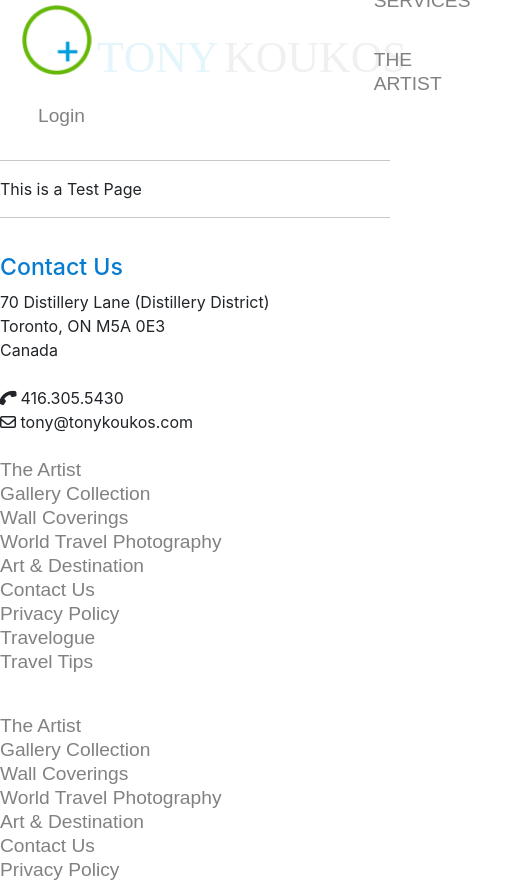
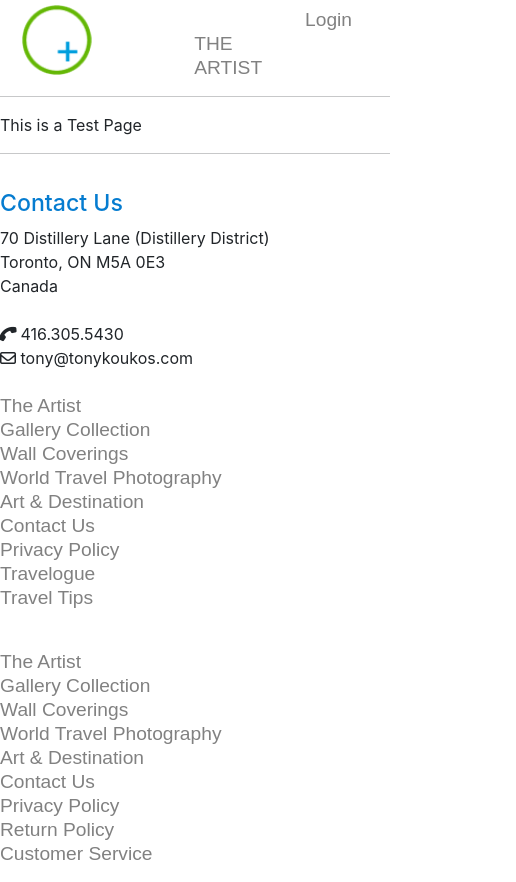
Before and after one commit to daze77/TKReactApp, a React (Create React App) app in the folder client/: page /TestPage in a window 390 px wide. Shown: the top 882 px of the page, 516 px wide, since content can reach past the window. Built offline with nearby package versions, Linux system fonts and the light colour scheme; a web font is replaced by a local one.

Commit message:
overhauled the menu working from a mobile frist approach.  new submenu added working on submenu expansion next

```diff
--- a/client/public/index.html
+++ b/client/public/index.html
@@ -10,7 +10,7 @@
       content="Web site created using create-react-app"
     />
 
-    <link href="https://cdn.jsdelivr.net/npm/bootstrap@5.0.0-beta3/dist/css/bootstrap.min.css" rel="stylesheet" integrity="sha384-eOJMYsd53ii+scO/bJGFsiCZc+5NDVN2yr8+0RDqr0Ql0h+rP48ckxlpbzKgwra6" crossorigin="anonymous">
+    <link href="https://cdn.jsdelivr.net/npm/bootstrap@5.0.1/dist/css/bootstrap.min.css" rel="stylesheet" integrity="sha384-+0n0xVW2eSR5OomGNYDnhzAbDsOXxcvSN1TPprVMTNDbiYZCxYbOOl7+AMvyTG2x" crossorigin="anonymous">
     <link rel="apple-touch-icon" href="%PUBLIC_URL%/logo192.png" />
     <!--
       manifest.json provides metadata used when your web app is installed on a
@@ -47,7 +47,7 @@
       To create a production bundle, use `npm run build` or `yarn build`.
     -->
 
-    <script src="https://cdn.jsdelivr.net/npm/bootstrap@5.0.0-beta3/dist/js/bootstrap.bundle.min.js" integrity="sha384-JEW9xMcG8R+pH31jmWH6WWP0WintQrMb4s7ZOdauHnUtxwoG2vI5DkLtS3qm9Ekf" crossorigin="anonymous"></script>
+    <script src="https://cdn.jsdelivr.net/npm/bootstrap@5.0.1/dist/js/bootstrap.bundle.min.js" integrity="sha384-gtEjrD/SeCtmISkJkNUaaKMoLD0//ElJ19smozuHV6z3Iehds+3Ulb9Bn9Plx0x4" crossorigin="anonymous"></script>
     <!-- <script src="./TKAnimation.js"></script> -->
 
 
--- /dev/null
+++ b/client/src/components/Logo/Logo2Symbol.js
@@ -0,0 +1,99 @@
+import React, {useEffect} from 'react'
+
+import anime from 'animejs'
+
+import './Logo.css'
+
+import LogoSymbol from '../../assets/logo/logosymbol.png'
+
+
+
+
+
+
+
+function LogoSymbolOnly(){
+
+
+
+    useEffect( function(){
+
+
+
+  // animation for the symbol part of the logo
+  anime({
+    targets: '.tkLogoSymbolContainer1 .el1',
+    translateX: function(el1) {
+      return el1.getAttribute('data-x');
+    },
+    translateY: function(el1, i) {
+      return 150 + (-50 * i);
+    },
+    translateX: function(el1, i) {
+      return 200 + (-50 * i);
+    },
+    scale: function(el1, i, l) {
+      return (l - i) + 1;
+    },
+    rotate: function() { return anime.random(-360, 360); },
+    borderRadius: function() { return ['50%', anime.random(10, 35) + '%']; },
+    duration: function() { return anime.random(2200, 2800); },
+    delay: function() { return anime.random(0, 400); },
+    direction: 'alternate',
+    loop: 2
+  });
+
+  // // animation for the name part of the logo
+  // let animation = anime.timeline({loop: 2})
+  //   .add({
+  //     targets: '.tkLogoName .el',
+  //     translateY: ["5.5em", 0],
+  //     translateZ: 0,
+  //     duration: 750,
+  //     delay: (el, i) => 50 * i,
+  //     direction: "alternate"
+  //   }).add({
+  //     targets: '.tkLogoName',
+  //     opacity: 0,
+  //     duration: 1000,
+  //     easing: "easeOutExpo",
+  //     delay: 1000
+  //   })
+
+
+  // animation.finished.then(showText)
+
+  // this function resets the opacity so the name part of the logo appears following the animation
+
+  // function showText(){
+  //   anime.set(document.querySelector('.tkLogoName').style.opacity=1
+  //   )
+  // }
+
+}, [] )
+
+return (
+    <>
+
+        <div class="tkLogocontainer1">
+            <div class="tkLogoSymbolContainer1">
+                <div class="logoimg1 el1" data-x="300">
+                    <svg width="70" height="70"
+                        xmlns="http://www.w3.org/2000/svg">
+                        <image href={LogoSymbol} height="70" width="70" />
+                    </svg>
+                </div>
+
+            </div>
+        </div>
+
+
+    </>
+)
+
+
+}
+
+
+
+export default LogoSymbolOnly
--- a/client/src/components/NavBar/NavBar.css
+++ b/client/src/components/NavBar/NavBar.css
@@ -39,23 +39,42 @@ ul.menuList {
 
 
 .navDropDowns{
-    position: fixed;
+    /* position: fixed;
     width: 100%;
     height: 0px;
     background-color: rgba(0,0,0,0.8);
     z-index: 1;
     overflow-x: hidden;
     transition: 0.3s;
+    left:0 */
+
+}
+
+.subMenuWrapper{
+    position: fixed;
+    width: 100%;
+    height: 0px;
+    background-color: rgba(0,0,0,0.8);
+    z-index: 1;
+    overflow-x:auto;
+    transition: 0.3s;
     left:0
+}
+
+.subMenuOverlay{
+    position: relative;
+    width: 100%;
+    padding: 10px 35px 10px 35px
 
 }
 
 
 .sub-menu{
-    position: relative;
-    top:25%;
+    position: absolute;
+    display: block;
+    /* top:50%; */
     padding-left: 2rem;
-    margin: 0px 150px 0px 150px;
+    margin: 150px 150px 0px 150px;
 }
 
 .sub-menu li {
@@ -66,21 +85,24 @@ ul.menuList {
     font-size: 3em;
 }
 
-.sub-menu ul li{
-    color: white;
-
-}
-
 .sub-menu li:hover{
     color: #27ace1;
 }
 
 #closebtn{
-    color: #818181;
-    font-size: 2.9em;
-    padding: 25px;
+    font-size: 3.9em;
     cursor: pointer;
-    display: inline-block;
+}
+
+.submenuHeader{
+    list-style-type: none;
+    padding: 0px;
+
+}
+
+.submenuHeader li{
+    position: absolute;
+
 }
 
 #closebtn:hover{
@@ -89,9 +111,79 @@ ul.menuList {
 }
 
 #logoSubMenu{
+    left: 50%;
+}
+
+
+
+
+
+
+
+
+/* New Menu CSS */
+
+
+.navOverlay{
+    height: 0%;
+    width: 100%;
+    position: fixed;
+    z-index: 1;
+    top: 0;
+    left: 0;
+    background-color: rgba(0,0,0, 1);
+    overflow-y: hidden;
+    transition: 0.5s;
+}
+
+.navOverlay ul{
+    list-style-type: none;
+}
+
+.navOverlay li {
+    position: absolute;
+    cursor: pointer;
+    display: block;
+}
+
+.navOverlay div {
+    margin-bottom: 15px;
+    padding-bottom: 85px;
+
+}
+
+.navOverlayContent{
+    padding: 25px 0px;
+}
+.navOverlayContent ul{
+    /* margin-bottom: 15px;
+    padding-bottom: 85px; */
+}
+
+#closeButton{
+    left: 45px;
+    font-size: 46px;
+}
+
+#closeButton:hover{
+    color: #6cba1a;
+
+
+}
+
+#subMenuLogo{
+    left: 45%;
+    cursor: pointer;
+    display: inline-block;
+}
+
+
+
+
+
+.fullMenuList li{
     position: relative;
-    left: 25%;
-    text-align: center;
-    align-items: center;
-    justify-content: center;
+    padding: 10px 0px 10px 25px;
+    font-size:1.5em;
+
 }
--- a/client/src/components/NavBar/NavBarAlternate.js
+++ b/client/src/components/NavBar/NavBarAlternate.js
@@ -4,7 +4,7 @@ import { NavLink } from 'react-router-dom'
 import NavBarLogo from '../../components/Logo/Logo'
 import NavLogin from './NavLogin'
 import LogoSymbol from '../../assets/logo/logosymbol.png'
-
+import NavBarLogoSymbol from '../../components/Logo/Logo2Symbol'
 let count =0
 
 function NavBarAlt(){
@@ -65,8 +65,8 @@ function NavBarAlt(){
             setSubMenu2("none")
             setSubMenu3("block")
         }
+    }
 
-    }
 
     return(
         <>
@@ -87,9 +87,12 @@ function NavBarAlt(){
                     </div>
                 </div>
                 <div class="row navDropDownRow">
-                    <div class="col navDropDowns" style={{height: menuDropdown}}>
-                        <div id="closebtn" onClick={handleCloseBtn}>X</div>
-                        <img id="logoSubMenu" src={LogoSymbol} alt="Logo"/>
+                    <div class="col navDropDowns subMenuWrapper" style={{height: menuDropdown}}>
+                        <div class="subMenuOverlay">
+                            <ul class="submenuHeader">
+                                <li id="closebtn" onClick={handleCloseBtn}>&times;</li>
+                                <li id="logoSubMenu"><img  src={LogoSymbol} alt="Logo"/>   </li>
+                            </ul>
 
                             <ul class="sub-menu" style={{display: subMenu1}}>
                                 <NavLink to="/GalleryCollection"><li class="">Gallery Collection</li></NavLink>
@@ -109,6 +112,7 @@ function NavBarAlt(){
                                 <NavLink to="/Testimonials"><li class="">Testimonials</li></NavLink>
                                 <NavLink to="/Contact"><li class="">Contact</li></NavLink>
                             </ul>
+                        </div>
 
                     </div>
 
--- /dev/null
+++ b/client/src/components/NavBar/NavBarAlternate2.js
@@ -0,0 +1,124 @@
+import React, {  useState } from 'react'
+import { NavLink } from 'react-router-dom'
+
+import NavBarLogo from '../Logo/Logo'
+import NavLogin from './NavLogin'
+import LogoSymbol from '../../assets/logo/logosymbol.png'
+import NavBarLogoSymbol from '../Logo/Logo2Symbol'
+let count =0
+
+function NavBarAlt(){
+
+    const [menuDropdown, setMenuDropdown] = useState("0px")
+    const [subMenu1, setSubMenu1] = useState("block")
+    const [subMenu2, setSubMenu2] = useState("block")
+    const [subMenu3, setSubMenu3] = useState("block")
+    const [menuSelect, setMenuSelect] = useState('')
+    const [navOveraly, setNavOverlay] = useState("0px")
+
+    function handleNavOverlay(){
+        console.log(`symbol clicked`)
+        setNavOverlay("100%")
+    }
+
+    function handleCloseButton(){
+        setNavOverlay("0%")
+    }
+
+    function handleSubMenu(e){
+        console.log(e.target.firstChild.data
+            )
+
+        switch(e.target.firstChild.data){
+            case "PRODUCTS":
+                subMenu1 === "block"? setSubMenu1("none") : setSubMenu1("block");
+                break;
+            case "SERVICES":
+                subMenu2 === "block"? setSubMenu2("none") : setSubMenu2("block");
+                break;
+            default:
+                subMenu3 === "block"? setSubMenu3("none") : setSubMenu3("block");
+
+        }
+     }
+
+
+
+
+
+    console.log(navOveraly)
+
+    return(
+        <>
+            <nav>
+                <div class="row navRow">
+                    <div class="col-auto navbarBranding">
+                        <div onClick={handleNavOverlay}>
+                            <NavBarLogoSymbol />
+
+                        </div>
+                    </div>
+                    <div class="col menuItems">
+                        <ul class="menuList ">
+                            <li onClick={handleSubMenu}>PRODUCTS</li>
+                            <li onClick={handleSubMenu}>SERVICES</li>
+                            <li onClick={handleSubMenu}>THE ARTIST</li>
+                        </ul>
+                    </div>
+                    <div class="col-auto">
+                        <NavLogin />
+                    </div>
+                </div>
+                <div class="navOverlay" style={{height: navOveraly}}>
+                    <div class="navOverlayContent" >
+                        <ul class="navOverlaySubMenu">
+                            <li id="closeButton" onClick={handleCloseButton}>&times;</li>
+                            <li id="subMenuLogo"><img  src={LogoSymbol} alt="Logo"/>   </li>
+                        </ul>
+                    </div>
+                    <div class="fullMenuList ">
+                        <ul >
+                            <li onClick={handleSubMenu}>PRODUCTS
+                                <ul class="sub-menuList" style={{display: subMenu1}}>
+                                    <NavLink to="/GalleryCollection"><li class="">Gallery Collection</li></NavLink>
+                                    <NavLink to="/WallCoverings"><li class="">Wall Coverings</li></NavLink>
+                                    <NavLink to="/WorldTravelPhotography"><li class="">World Travel Photography</li></NavLink>
+                                    <NavLink to="/ArtandDesign"><li class="">Art & Design</li></NavLink>
+                                </ul>
+
+                            </li>
+
+
+
+                            <li onClick={handleSubMenu}>SERVICES
+                                <ul class="sub-menuList"  style={{display: subMenu2}}>
+                                    <NavLink to="/HospitalityandDesign"><li class="">Hospitality & Design</li></NavLink>
+                                    <NavLink to="/Installations"><li class="m">Installations</li></NavLink>
+                                    <NavLink to="/Lighting"><li class="">Lighting</li></NavLink>
+                                    <NavLink to="/TheFrameShop"><li class="">The Frame Shop</li></NavLink>
+                                    <NavLink to="/PrintingandServices"><li class="">Printing & Services</li></NavLink>
+                                </ul>
+                            </li>
+                            <li onClick={handleSubMenu}>THE ARTIST
+                                <ul class="sub-menuList" style={{display: subMenu3}}>
+                                    <NavLink to="/TheArtist"><li class="">The Artist</li></NavLink>
+                                    <NavLink to="/Testimonials"><li class="">Testimonials</li></NavLink>
+                                    <NavLink to="/Contact"><li class="">Contact</li></NavLink>
+                                </ul>
+                            </li>
+                        </ul>
+                    </div>
+                </div>
+
+            </nav>
+
+
+
+
+            <hr />
+        </>
+    )
+}
+
+
+export default NavBarAlt
--- a/client/src/index.css
+++ b/client/src/index.css
@@ -2,10 +2,6 @@
   font-family: 'Proxima Nova';
   src: local('Proxima Nova'), url(./assets/Fonts/proxima_ssv/ProximaNova-Regular.otf) format('opentype');
 }
-
-
-
-
 
 
 body {
--- a/client/src/pages/TestPage.js
+++ b/client/src/pages/TestPage.js
@@ -1,6 +1,7 @@
 import React from 'react'
 
-import NavBarAlt from '../components/NavBar/NavBarAlternate'
+// import NavBarAlt from '../components/NavBar/NavBarAlternate'
+import NavBarAlt2 from '../components/NavBar/NavBarAlternate2'
 
 function TestPage(){
 
@@ -8,7 +9,8 @@ function TestPage(){
 
     return(
         <>
-        <NavBarAlt />
+        {/* <NavBarAlt /> */}
+        <NavBarAlt2 />
         <div>This is a Test Page</div>
 
 
```
Lines whose indentation alone changed are shown as unchanged.
